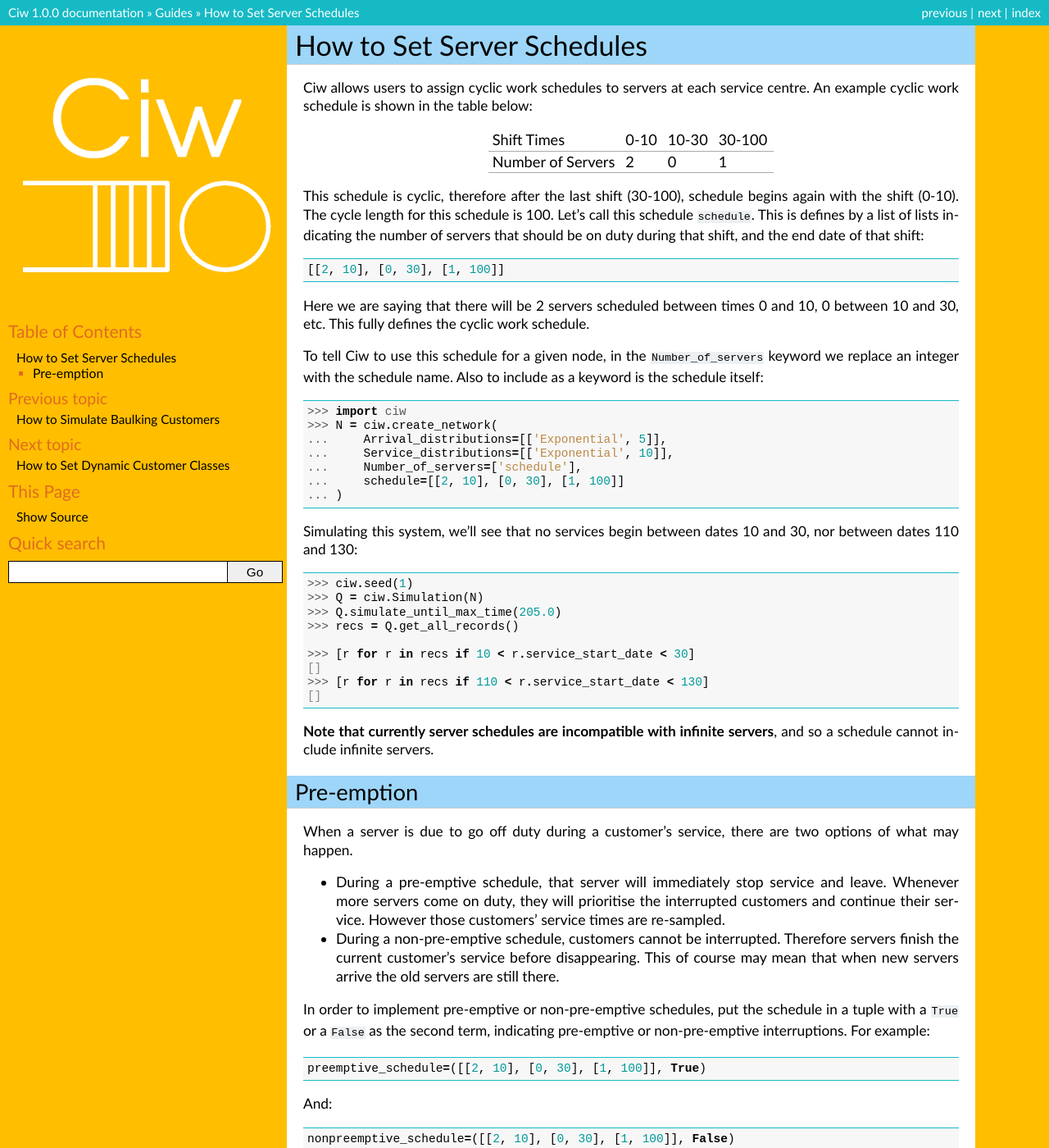
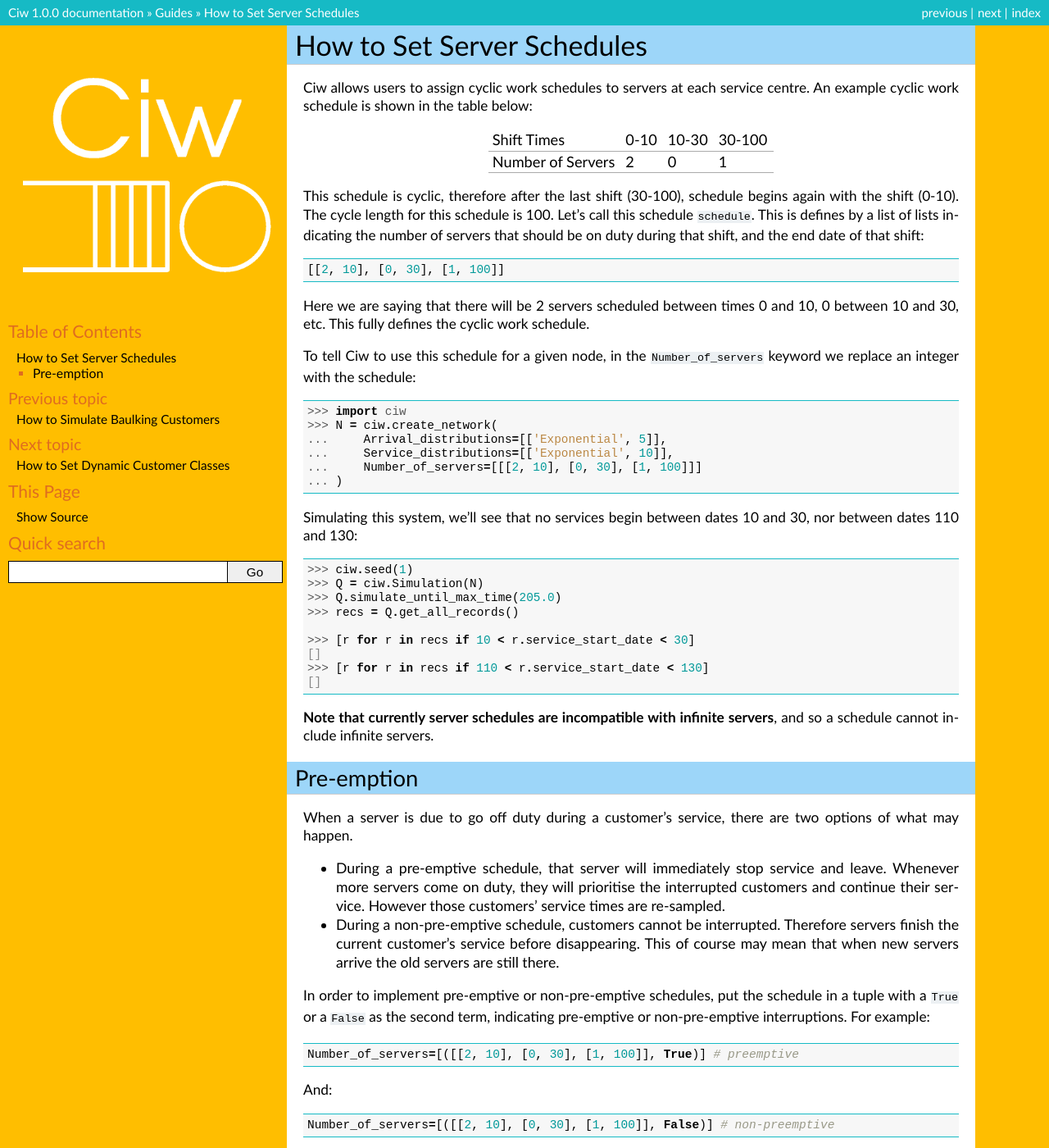
Before and after one commit to CiwPython/Ciw, a Sphinx documentation site: the page built from docs/Guides/server_schedule.rst, in a window 1280 px wide and 1400 px high. Shown: the whole window at 82% size. Built offline with Sphinx 7.4.7, drawn with Linux system fonts in a browser that asks for light colours; some of the changed text lies outside the part shown.

Commit message:
docs undated for refactored schedules

```diff
--- a/docs/Guides/server_schedule.rst
+++ b/docs/Guides/server_schedule.rst
@@ -22,15 +22,13 @@
 Here we are saying that there will be 2 servers scheduled between times 0 and 10, 0 between 10 and 30, etc.
 This fully defines the cyclic work schedule.
 
-To tell Ciw to use this schedule for a given node, in the :code:`Number_of_servers` keyword we replace an integer with the schedule name.
-Also to include as a keyword is the schedule itself::
+To tell Ciw to use this schedule for a given node, in the :code:`Number_of_servers` keyword we replace an integer with the schedule::
 
     >>> import ciw
     >>> N = ciw.create_network(
     ...     Arrival_distributions=[['Exponential', 5]],
     ...     Service_distributions=[['Exponential', 10]],
-    ...     Number_of_servers=['schedule'],
-    ...     schedule=[[2, 10], [0, 30], [1, 100]]
+    ...     Number_of_servers=[[[2, 10], [0, 30], [1, 100]]]
     ... )
 
 Simulating this system, we'll see that no services begin between dates 10 and 30, nor between dates 110 and 130::
@@ -60,12 +58,12 @@
 
 In order to implement pre-emptive or non-pre-emptive schedules, put the schedule in a tuple with a :code:`True` or a :code:`False` as the second term, indicating pre-emptive or non-pre-emptive interruptions. For example::
 
-    preemptive_schedule=([[2, 10], [0, 30], [1, 100]], True)
+    Number_of_servers=[([[2, 10], [0, 30], [1, 100]], True)] # preemptive
 
 And::
 
-    nonpreemptive_schedule=([[2, 10], [0, 30], [1, 100]], False)
+    Number_of_servers=[([[2, 10], [0, 30], [1, 100]], False)] # non-preemptive
 
 Ciw defaults to non-pre-emptive schedules, and so the following code implies a non-pre-emptive schedule::
 
-    schedule=[[2, 10], [0, 30], [1, 100]]
+    Number_of_servers=[[[2, 10], [0, 30], [1, 100]]] # non-preemptive
```
